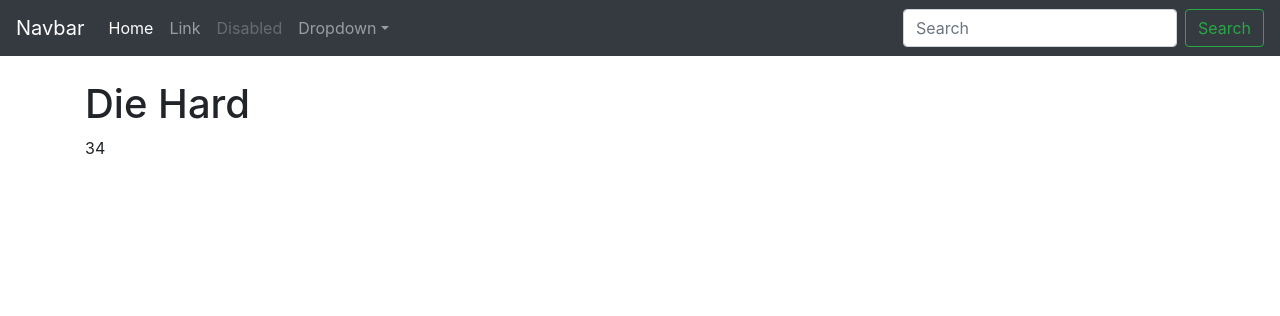
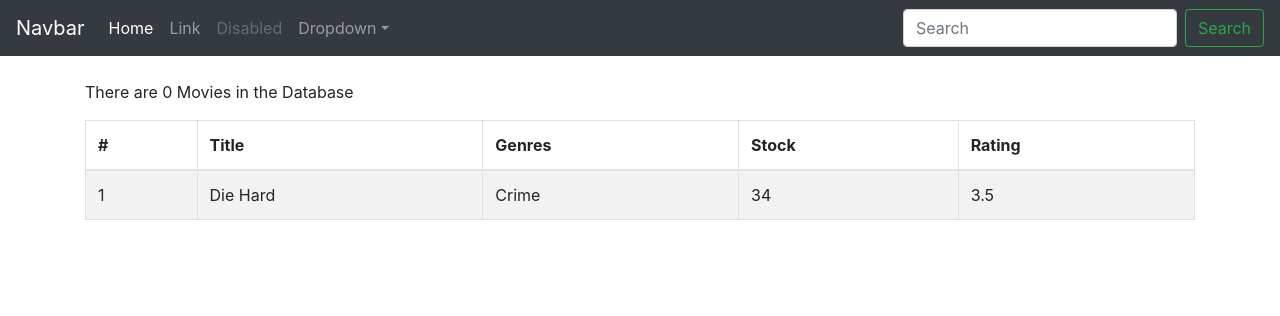
Before and after one commit to thesaadmirza/django-crud, a Django app: template movies/templates/home.html in a window 1280 px wide. Shown: the top 316 px of the page. Run offline with Django 3.2, Linux system fonts and the light colour scheme; the template is opened without the code that fills it: values that come from a table or form of the project are taken from there, others are empty; data comes from the database, SQL or seed files in the repository; parts of the project's set-up code (start-up, migrations or seed data) failed here and were passed over; some libraries are stand-ins or nearby versions.

Commit message:
updated model with genre foreign key

```diff
--- a/movies/models.py
+++ b/movies/models.py
@@ -2,6 +2,9 @@
 # Create your models here.
 class Movies(models.Model):
     title = models.CharField(max_length=60)
-    genreId= models.IntegerField()
+    genres= models.name = models.ForeignKeyField(Genres, on_delete=models.CASCADE)
     numberInStock = models.IntegerField()
     dailyRentalRate = models.FloatField()
+
+class Genres(models.Model):
+    name = CharField(max_length=60)
--- a/movies/templates/home.html
+++ b/movies/templates/home.html
@@ -1,4 +1,23 @@
 {% extends 'base.html' %} {% block content %}
-<h1> {{ movie.title|title }}</h1>
-<p>{{ movie.genreId }}</p>
+<p>There are 0 Movies in the Database</p>
+<table class="table table-striped table-bordered">
+    <thead>
+        <tr>
+            <th>#</th>
+            <th>Title</th>
+            <th>Genres</th>
+            <th>Stock</th>
+            <th>Rating</th>
+        </tr>
+    </thead>
+    <tbody>
+        <tr>
+            <td>1</td>
+            <td>Die Hard</td>
+            <td>Crime</td>
+            <td>34</td>
+            <td>3.5</td>
+        </tr>
+    </tbody>
+</table>
 {% endblock %}
```
